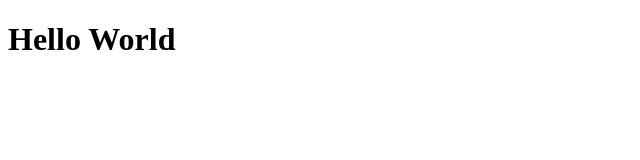
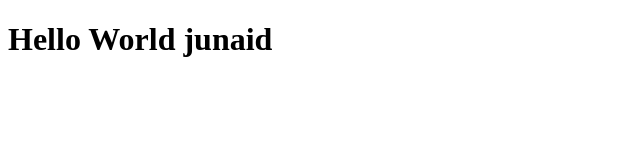
Before and after one commit to junaidsarfraz1989/BootcampJunaid, a plain HTML site: page index.html in a window 1280 px wide. Shown: the whole page, without its empty margins (0-640 px from the left). Drawn offline with Linux system fonts and the light colour scheme.

Commit message:
Update index.html

```diff
--- a/index.html
+++ b/index.html
@@ -6,6 +6,6 @@
     <title>Document</title>
 </head>
 <body>
-<h1>Hello World</h1>
+<h1>Hello World junaid</h1>
 </body>
 </html>
```
